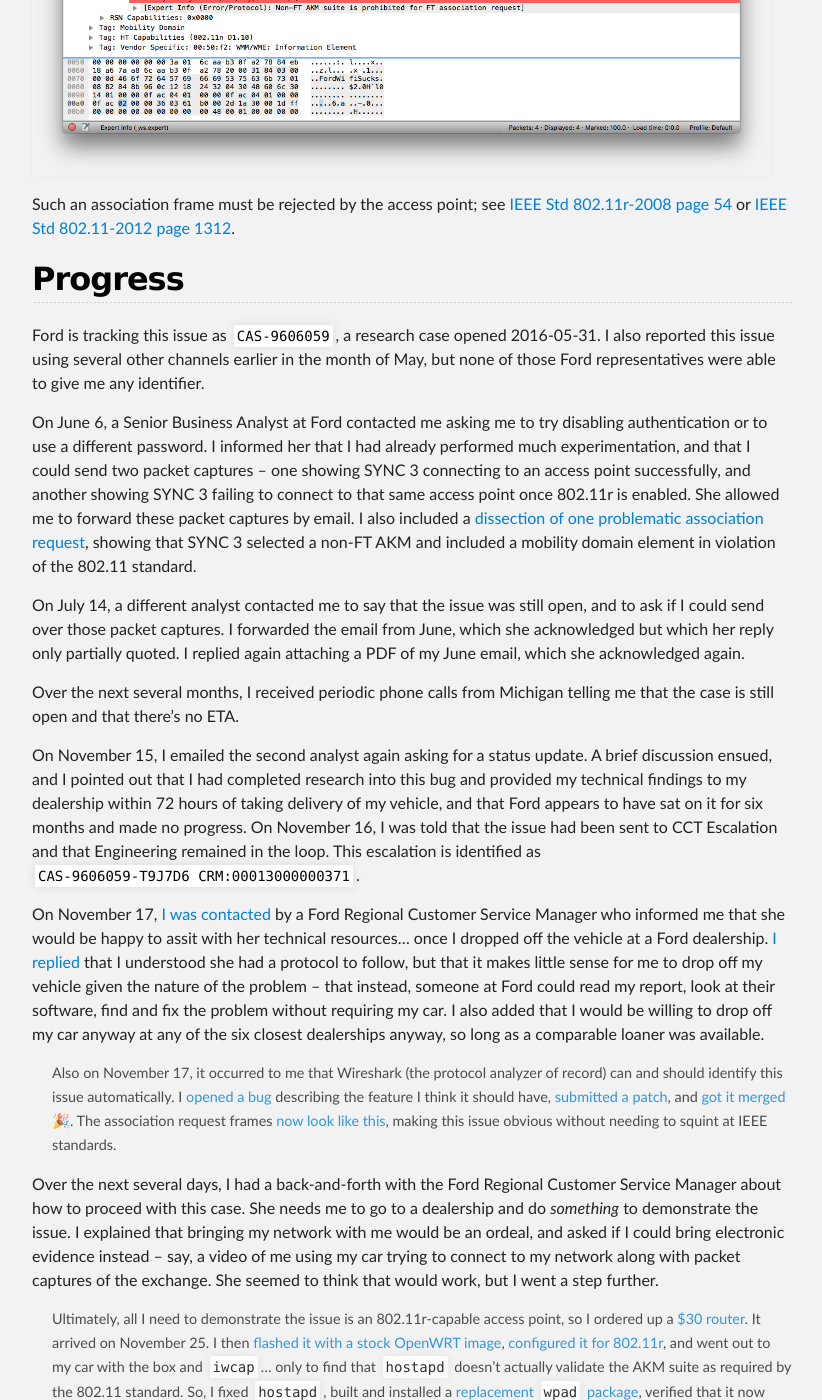
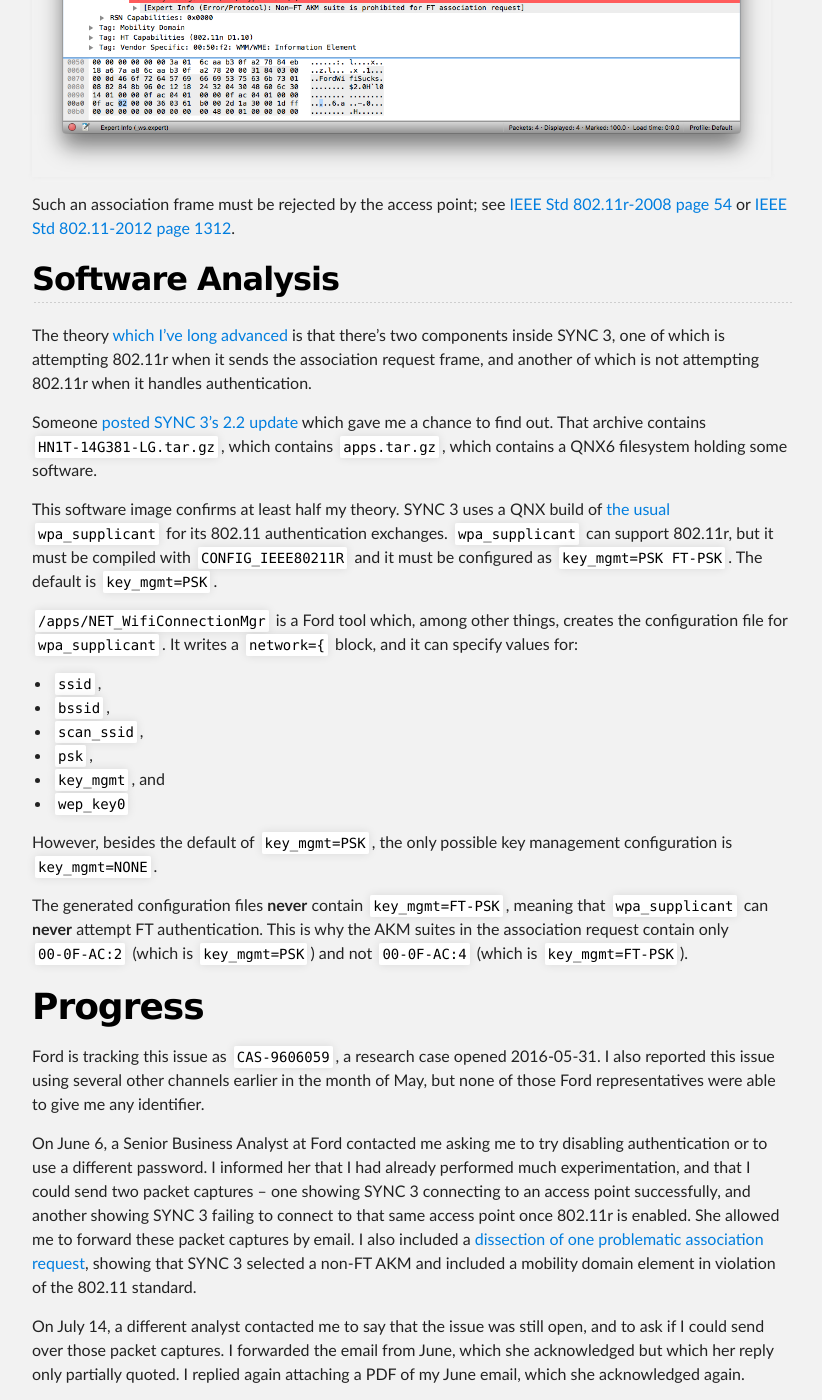
Before and after one commit to willglynn/ford-wifi-is-broken.com, a Jekyll site: the page built from index.md, in a window 1280 px wide and 1400 px high, scrolled down 2205 px. Shown: the whole window, without its empty margins (228-1050 px from the left). Built offline with Jekyll 4.4.1, drawn with Linux system fonts in a browser that asks for light colours; our own code applies the rules of GitHub Pages for plain Markdown files; some of the changed text lies outside the part shown.

Commit message:
Add software analysis section

```diff
--- a/index.md
+++ b/index.md
@@ -59,8 +59,30 @@ Inspecting the 802.11r-enabled capture shows [this association request](/assets/
 
 Such an association frame must be rejected by the access point; see [IEEE Std 802.11r-2008 page 54](/assets/resources/80211r-2008_page_54.pdf) or [IEEE Std 802.11-2012 page 1312](/assets/resources/80211-2012_page_1312.pdf).
 
+Software Analysis
+--
+
+The theory [which I've long advanced](/2016/11/17/email-1479396709.html) is that there's two components inside SYNC 3, one of which is attempting 802.11r when it sends the association request frame, and another of which is not attempting 802.11r when it handles authentication.
+
+Someone [posted SYNC 3's 2.2 update](http://www.2gfusions.net/showthread.php?tid=3881&pid=100870) which gave me a chance to find out. That archive contains `HN1T-14G381-LG.tar.gz`, which contains `apps.tar.gz`, which contains a QNX6 filesystem holding some software.
+
+This software image confirms at least half my theory. SYNC 3 uses a QNX build of [the usual `wpa_supplicant`](https://w1.fi/wpa_supplicant/) for its 802.11 authentication exchanges. `wpa_supplicant` can support 802.11r, but it must be compiled with `CONFIG_IEEE80211R` and it must be configured as `key_mgmt=PSK FT-PSK`. The default is `key_mgmt=PSK`.
+
+`/apps/NET_WifiConnectionMgr` is a Ford tool which, among other things, creates the configuration file for `wpa_supplicant`. It writes a `network={` block, and it can specify values for:
+
+* `ssid`,
+* `bssid`,
+* `scan_ssid`,
+* `psk`,
+* `key_mgmt`, and
+* `wep_key0`
+
+However, besides the default of `key_mgmt=PSK`, the only possible key management configuration is `key_mgmt=NONE`.
+
+The generated configuration files **never** contain `key_mgmt=FT-PSK`, meaning that `wpa_supplicant` can **never** attempt FT authentication. This is why the AKM suites in the association request contain only `00-0F-AC:2` (which is `key_mgmt=PSK`) and not `00-0F-AC:4` (which is `key_mgmt=FT-PSK`).
+
 Progress
---
+===
 
 Ford is tracking this issue as `CAS-9606059`, a research case opened 2016-05-31. I also reported this issue using several other channels earlier in the month of May, but none of those Ford representatives were able to give me any identifier.
 
@@ -151,3 +179,5 @@ I believe someone looked at this case, saw "can't connect to wifi", and closed i
 Google led me to 800-392-3673 (800-392-FORD), where I reached a representative who found this case and referred it to Tier 2 within the In-Vehicle Technology group. I hope that's a step in the right direction, though if is, I'll draw unpleasant conclusions about the Customer Care Team which has a) had this information for months and b) somehow never contacted the IVT group on my behalf.
 
 I also got a call from the service desk at the dealership, a member of which was CC:ed on my reply, who informed me that the dealership is still trying to get the Field Service Engineer out to the dealership to address this issue. He's hopeful that the engineer will be more available now that the holiday season is winding down.
+
+On December 29, I [dug into the SYNC 3 software](#software-analysis) and found additional information relevant to this issue. SYNC 3 v2.2's `wpa_supplicant` is never configured to attempt 802.11r authenticaiton, despite the vehicle attempting to associate to a 802.11r mobility domain.
```
Also changed, not shown: other parts of index.md (+6 -0 lines).
